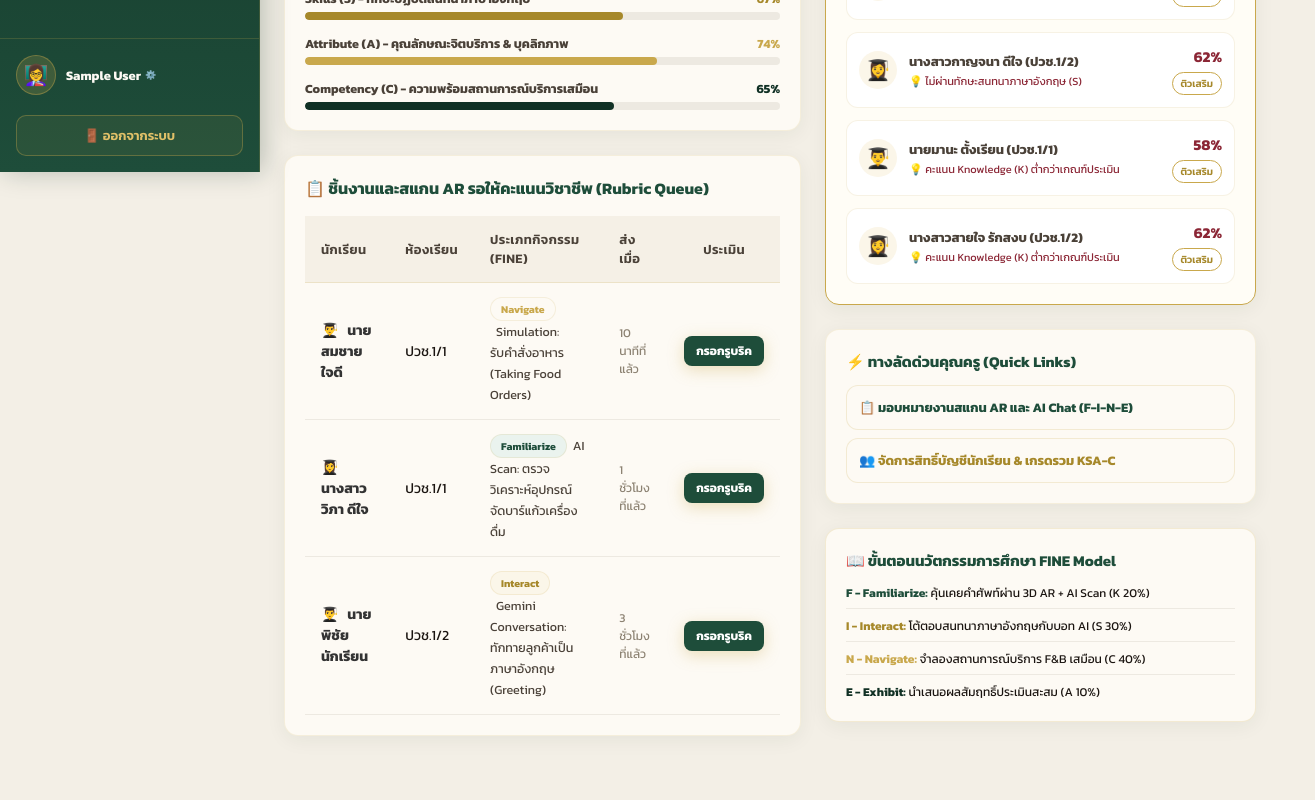
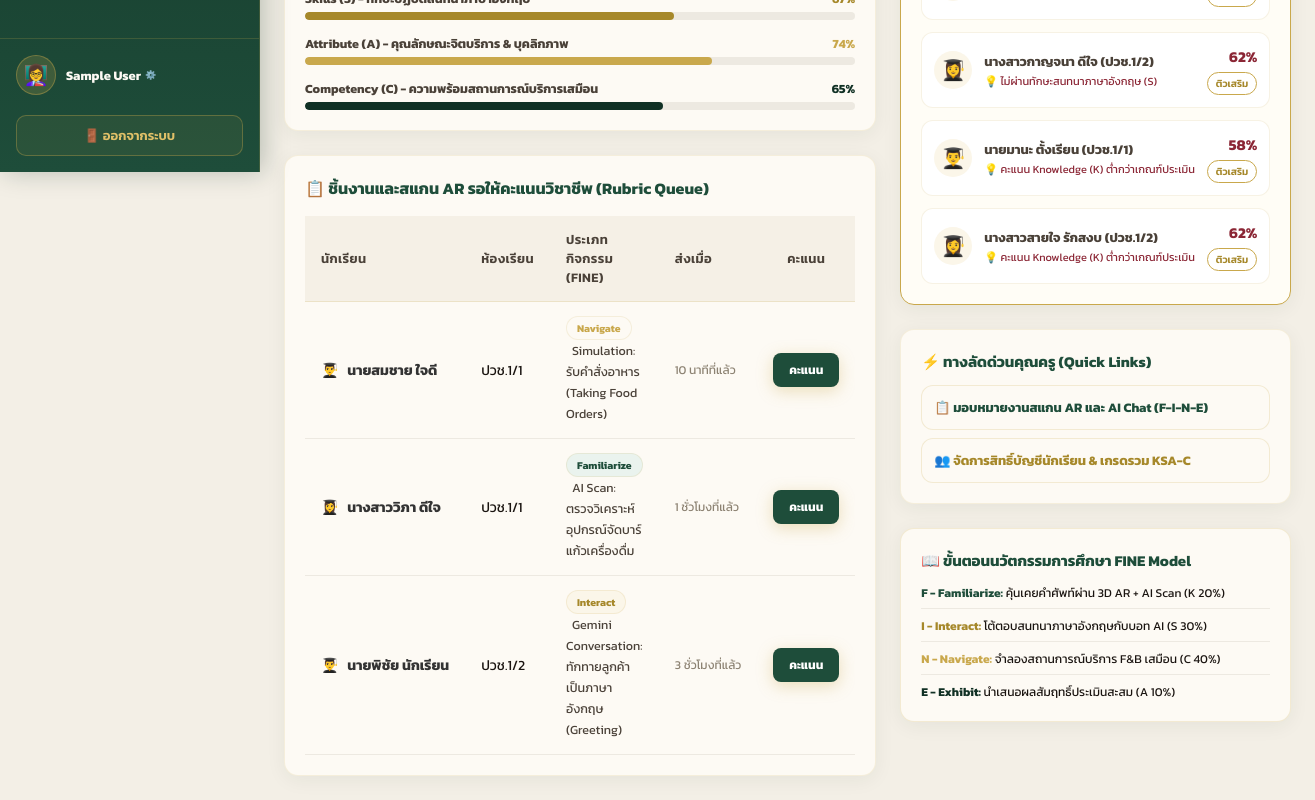
Before and after one commit to JSDevelops/krupim-model, a Next.js app in the folder frontend/: page /teacher/dashboard in a window 1280 px wide. Shown: the part 628-1428 px from the top of the page, 1315 px wide, since content can reach past the window. Before the commit the page ends 1388 px from the top, so only its background shows below. Built offline with nearby package versions, Linux system fonts and the light colour scheme; sample sign-in values are in the browser's storage.

Commit message:
Improve Teacher Dashboard pending table layout with nowrap columns and rename button to คะแนน

```diff
--- a/frontend/src/app/teacher/dashboard/page.tsx
+++ b/frontend/src/app/teacher/dashboard/page.tsx
@@ -380,38 +380,39 @@ export default function TeacherDashboard() {
                 <table className="erp-table">
                   <thead>
                     <tr>
-                      <th>นักเรียน</th>
-                      <th>ห้องเรียน</th>
+                      <th style={{ whiteSpace: 'nowrap' }}>นักเรียน</th>
+                      <th style={{ whiteSpace: 'nowrap' }}>ห้องเรียน</th>
                       <th>ประเภทกิจกรรม (FINE)</th>
-                      <th>ส่งเมื่อ</th>
-                      <th style={{ textAlign: 'center' }}>ประเมิน</th>
+                      <th style={{ whiteSpace: 'nowrap' }}>ส่งเมื่อ</th>
+                      <th style={{ textAlign: 'center', whiteSpace: 'nowrap' }}>คะแนน</th>
                     </tr>
                   </thead>
                   <tbody>
                     {filteredPending.map(g => (
                       <tr key={g.id}>
-                        <td style={{ fontWeight: 750, color: '#333' }}>
+                        <td style={{ fontWeight: 750, color: '#333', whiteSpace: 'nowrap' }}>
                           <span style={{ marginRight: '6px' }}>{g.avatar}</span> {g.studentName}
                         </td>
-                        <td>{g.class}</td>
+                        <td style={{ whiteSpace: 'nowrap' }}>{g.class}</td>
                         <td>
                           <span className="badge" style={{
                             background: g.type === 'Familiarize' ? '#EAF3EE' : g.type === 'Interact' ? '#FBF6E9' : '#FDFAF4',
                             color: g.type === 'Familiarize' ? '#1E4D3A' : g.type === 'Interact' ? '#A6882A' : '#C9A84C',
-                            fontSize: '10.5px', fontWeight: 750, border: '1px solid rgba(201,168,76,0.15)'
+                            fontSize: '10.5px', fontWeight: 750, border: '1px solid rgba(201,168,76,0.15)',
+                            whiteSpace: 'nowrap'
                           }}>
                             {g.type}
                           </span>
                           <span style={{ marginLeft: '6px', fontSize: '12.5px', color: '#4A4138' }}>{g.taskName}</span>
                         </td>
-                        <td style={{ color: 'var(--text-muted)', fontSize: '12px' }}>{g.submittedAt}</td>
+                        <td style={{ color: 'var(--text-muted)', fontSize: '12px', whiteSpace: 'nowrap' }}>{g.submittedAt}</td>
                         <td style={{ textAlign: 'center' }}>
                           <button
                             onClick={() => openGradingModal(g)}
                             className="btn btn-primary btn-sm"
-                            style={{ padding: '6px 12px', fontSize: '12px', border: 'none', borderRadius: '8px', color: 'white', background: '#1E4D3A', fontWeight: 700 }}
+                            style={{ padding: '8px 16px', fontSize: '12px', border: 'none', borderRadius: '8px', color: 'white', background: '#1E4D3A', fontWeight: 700, cursor: 'pointer', whiteSpace: 'nowrap' }}
                           >
-                            กรอกรูบริค
+                            คะแนน
                           </button>
                         </td>
                       </tr>
```
